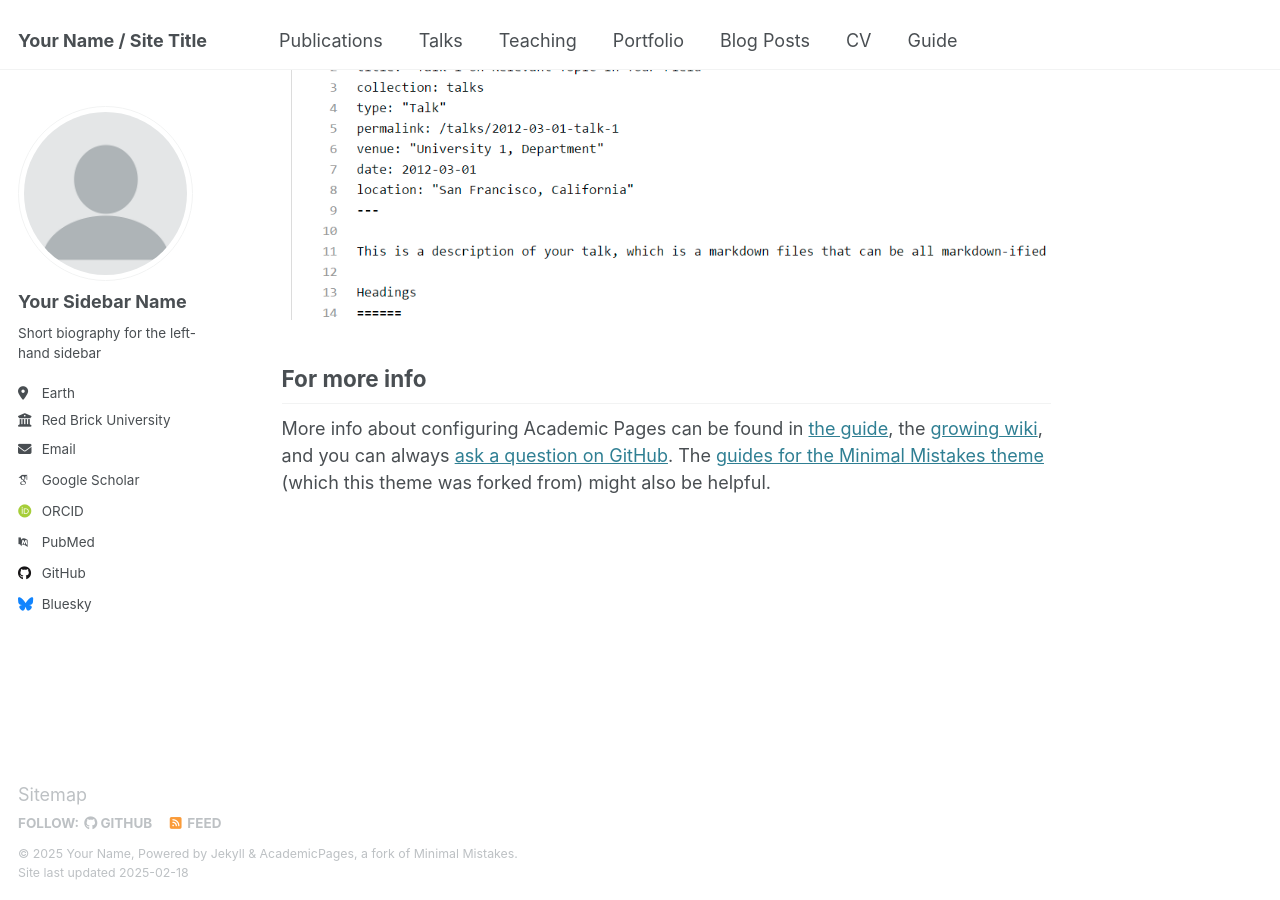
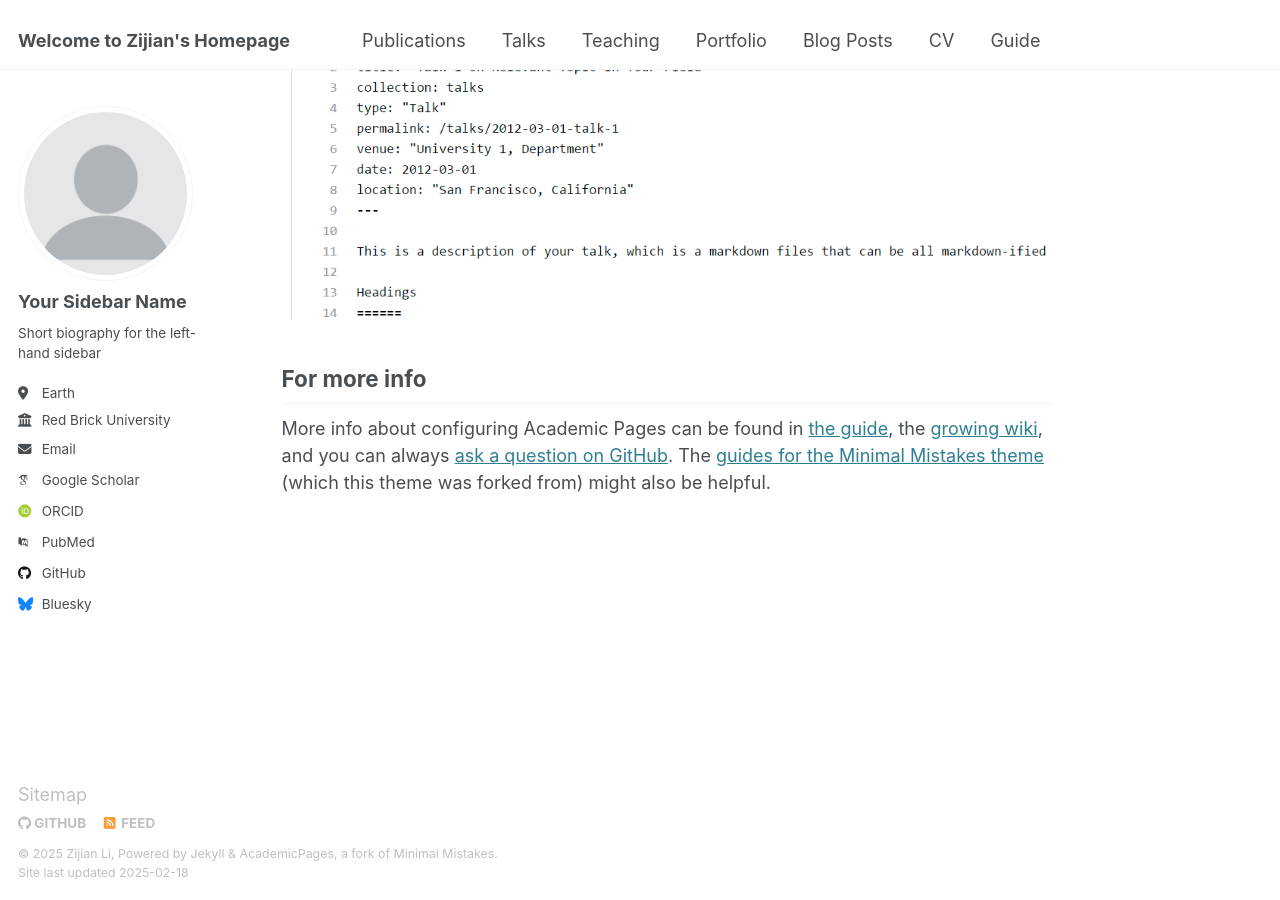
Before and after one commit to zli999/zijianli.github.io, a Jekyll site: the page built from _pages/about.md, in a window 1280 px wide and 900 px high, scrolled down 2642 px. Built offline with Jekyll 4.4.1, drawn with Linux system fonts in a browser that asks for light colours; some web fonts are replaced.

Commit message:
Update _config.yml

```diff
--- a/_config.yml
+++ b/_config.yml
@@ -7,15 +7,15 @@
 # server process.
 
 # Basic Site Settings
-locale                   : "en-US"
+locale                   : "Hong Kong"
 site_theme               : "default"
-title                    : "Your Name / Site Title"
+title                    : "Welcome to Zijian's Homepage"
 title_separator          : "-"
-name                     : &name "Your Name"
+name                     : &name "Zijian Li"
 description              : &description "personal description"
-url                      : https://academicpages.github.io # the base hostname & protocol for your site e.g. "https://[your GitHub username].github.io"
+url                      : https://zli999.github.io # the base hostname & protocol for your site e.g. "https://[your GitHub username].github.io"
 baseurl                  : "" # the subpath of your site, e.g. "/blog"
-repository               : "academicpages/academicpages.github.io"
+repository               : "zli999/zijianli.github.io"
 
 # Site Author - The following control what appear as part of the author content on the side bar.
 #               If a field is blank the icon and link will not appear, otherwise it will be shown.
```
